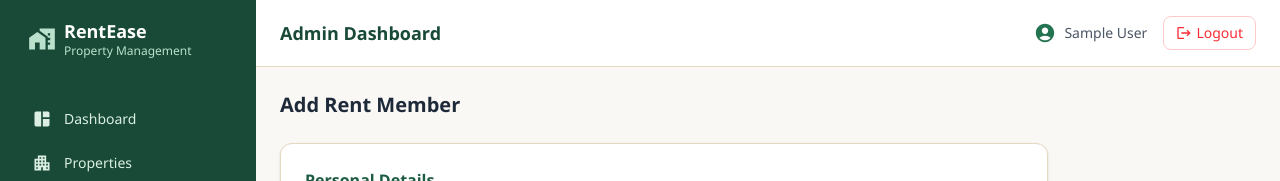
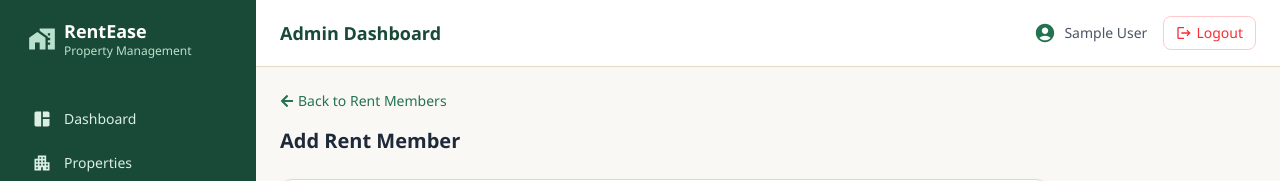
Before and after one commit to Sharjeel-Hashmi/Rent-property-managment-frontend, a React (Vite) app: page /tenants/new in a window 1280 px wide. Shown: the top 181 px of the page. Built offline with nearby package versions, Linux system fonts and the light colour scheme; no server answers; sample sign-in values are in the browser's storage.

Commit message:
back button added

```diff
--- a/src/pages/PropertyDetail.jsx
+++ b/src/pages/PropertyDetail.jsx
@@ -1,5 +1,5 @@
 import { useEffect, useState } from "react";
-import { useParams, Link } from "react-router-dom";
+import { useParams, Link, useNavigate } from "react-router-dom";
 import {
   MdAdd, MdEdit, MdDelete, MdMeetingRoom, MdPerson,
   MdReceiptLong, MdCheckCircle, MdAttachFile,
@@ -8,6 +8,7 @@ import API from "../api/axios.js";
 import Modal from "../components/Modal.jsx";
 import ConfirmDialog from "../components/ConfirmDialog.jsx";
 import BillFormModal from "../components/BillFormModal.jsx";
+import { FaArrowLeft } from "react-icons/fa";
 
 const emptyRoom = { roomNumber: "", capacity: 1, notes: "" };
 const fmtDate = (d) => (d ? new Date(d).toLocaleDateString("en-GB") : "-"); // dd/mm/yyyy
@@ -23,6 +24,7 @@ const PropertyDetail = () => {
   const [deleteRoomId, setDeleteRoomId] = useState(null);
   const [showBillModal, setShowBillModal] = useState(false);
   const [deleteBillId, setDeleteBillId] = useState(null);
+  const navigate = useNavigate();
 
   const fetchData = async () => {
     const { data } = await API.get(`/properties/${id}`);
@@ -84,6 +86,16 @@ const PropertyDetail = () => {
 
   return (
     <div>
+{/* Back Button */}
+      <div className="mb-4">
+        <button
+          onClick={() => navigate("/properties")}
+          className="flex items-center gap-1 cursor-pointer text-brand-600 hover:text-brand-700 text-sm"
+        >
+          <FaArrowLeft /> Back to Properties
+        </button>
+      </div>
+
       <div className="mb-6">
         <h2 className="text-xl font-bold text-gray-800">{property.name}</h2>
         <p className="text-sm text-gray-500">{property.address}{property.county ? `, ${property.county}` : ""} {property.eircode}</p>
--- a/src/pages/TenantForm.jsx
+++ b/src/pages/TenantForm.jsx
@@ -4,6 +4,7 @@ import { MdSave, MdUploadFile } from "react-icons/md";
 import API from "../api/axios.js";
 import { fileToBase64 } from "../utils/fileToBase64.js";
 import DateInput from "../components/DateInput.jsx";
+import { FaArrowLeft } from "react-icons/fa";
 
 const emptyForm = {
   fullName: "",
@@ -119,6 +120,16 @@ const TenantForm = () => {
 
   return (
     <div className="max-w-3xl">
+      {/* Back Button */}
+      <div className="mb-4">
+        <button
+          onClick={() => navigate("/tenants")}
+          className="flex items-center gap-1 cursor-pointer text-brand-600 hover:text-brand-700 text-sm"
+        >
+          <FaArrowLeft /> Back to Rent Members
+        </button>
+      </div>
+
       <h2 className="text-xl font-bold text-gray-800 mb-6">
         {isEdit ? "Edit Rent Member" : "Add Rent Member"}
       </h2>
```
